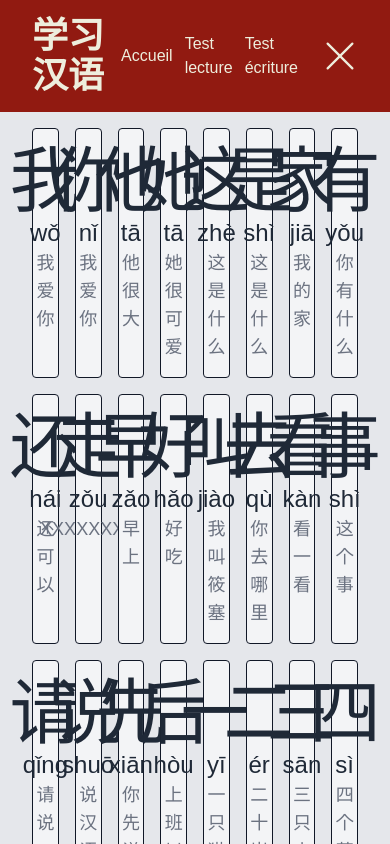
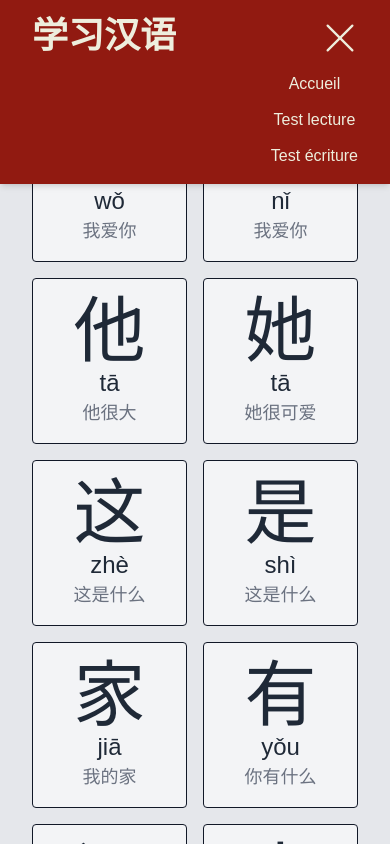
Before and after one commit to SebDelile/hanzi, a React (Create React App) app: page / in a window 390 px wide. Both pictures are taken after a click on the button 340 px from the left and 36 px from the top of the page. Shown: the top 844 px of the page. Built offline with nearby package versions, Linux system fonts and the light colour scheme.

Commit message:
feat: add responsive

```diff
--- a/src/components/HanziDetailModal.tsx
+++ b/src/components/HanziDetailModal.tsx
@@ -40,33 +40,33 @@ export function HanziDetailModal({
     <ReactModal
       isOpen={isModalOpen}
       onRequestClose={closeModal}
-      className="w-max absolute left-1/2 top-1/2 -translate-x-1/2 -translate-y-1/2 border bg-white rounded-lg p-12 outline-none"
+      className="w-full h-full absolute left-1/2 top-1/2 -translate-x-1/2 -translate-y-1/2 border bg-white outline-none xs:rounded-lg xs:w-max xs:h-max xs:p-12"
       overlayClassName="fixed inset-0 bg-neutral-500 bg-opacity-50"
     >
       {selectedHanzi && (
-        <div className="flex justify-center gap-8 items-center">
+        <div className="h-full flex flex-col justify-center gap-8 items-center lg:flex-row">
           <HanziGrid className="font-hanzi text-11xl leading-none">
             {selectedHanzi.sinogram}
           </HanziGrid>
-          <div className="grid grid-cols-3 gap-x-4 text-xl items-center justify-center">
+          <div className="grid grid-cols-3 gap-x-4 items-center justify-center text-2xl md:text-3xl">
             <Cell className="col-span-full text-5xl">
               {formatPinyin(selectedHanzi.pinyin, selectedHanzi.tone)}
             </Cell>
             <Separator />
             <Cell>Clef</Cell>
-            <Cell className="col-span-2 text-3xl font-hanziClassic">
+            <Cell className="col-span-2 font-hanziClassic">
               {selectedHanzi.key}
             </Cell>
             <Separator />
             <Cell>Traits</Cell>
-            <Cell className="col-span-2 text-3xl font-hanziClassic">
+            <Cell className="col-span-2 font-hanziClassic">
               {selectedHanzi.strikes}
             </Cell>
             <Separator />
-            <Cell className="col-span-full text-3xl font-hanziClassic">
+            <Cell className="col-span-full font-hanziClassic text-3xl">
               {selectedHanzi.exampleSino}
             </Cell>
-            <Cell className="col-span-full">
+            <Cell className="col-span-full text-lg md:text-xl">
               {formatPinyinSentence(selectedHanzi.examplePinyin)}
             </Cell>
           </div>
--- a/src/components/HanziTable.tsx
+++ b/src/components/HanziTable.tsx
@@ -30,13 +30,13 @@ export function HanziTable() {
   };
 
   return (
-    <main className="w-full py-4">
+    <main className="w-full py-4 mt-20">
       {isLoading ? (
         <LoadingSpinner />
       ) : isError ? (
         <p>{"une erreur s'est produite"}</p>
       ) : (
-        <ul className="first-child grid grid-cols-8 gap-4 mx-auto">
+        <ul className="first-child grid grid-cols-2 xxs:grid-cols-3 xs:grid-cols-4 md:grid-cols-5 lg:grid-cols-6 xl:grid-cols-8 2xl:grid-cols-10 gap-4 mx-auto">
           {data?.map((hanzi) => (
             <HanziTile key={hanzi.id} hanzi={hanzi} handleClick={openModal} />
           ))}
--- a/src/components/Header.tsx
+++ b/src/components/Header.tsx
@@ -5,26 +5,26 @@ import { CloseIcon } from '../icons/CloseIcon';
 export function Header() {
   const [isMenuOpen, setIsMenuOpen] = useState(false);
   return (
-    <header className="w-full py-4 bg-primary text-primary-contrast">
-      <div className="first-child flex justify-between items-center">
+    <header className="fixed top-0 w-full py-4 bg-primary text-primary-contrast shadow-md">
+      <div className="first-child flex justify-between relative flex-wrap">
         <h1 className="text-4xl font-bold font-hanzi">学习汉语</h1>
-        <nav className="flex justify-end flex-row-reverse items-center">
         <button
           type="button"
           onClick={(): void => setIsMenuOpen((state) => !state)}
-            className="text-4xl ml-6"
+          className="text-4xl ml-6 self-end"
         >
           {isMenuOpen ? <CloseIcon /> : <BurgerMenuIcon />}
         </button>
+      </div>
+      <nav className="first-child flex justify-end">
         {isMenuOpen ? (
-            <ul className="list-none flex justify-end items-center gap-3">
+          <ul className="w-max list-none flex flex-col items-center gap-3 mt-4 xs:flex-row">
             {['Accueil', 'Test lecture', 'Test écriture'].map((item) => (
               <li key={item}>{item}</li>
             ))}
           </ul>
         ) : null}
       </nav>
-      </div>
     </header>
   );
 }
--- a/tailwind.config.js
+++ b/tailwind.config.js
@@ -1,10 +1,14 @@
+const defaultTheme = require('tailwindcss/defaultTheme');
+
 module.exports = {
   content: ['./src/**/*.{js,jsx,ts,tsx}'],
   theme: {
+    screens: {
+      xxs: '420px',
+      xs: '540px',
+      ...defaultTheme.screens,
+    },
     extend: {
-      screens: {
-        xs: '540px',
-      },
       colors: {
         primary: '#911a11',
         'primary-contrast': '#EED',
```
Lines whose indentation alone changed are shown as unchanged.
